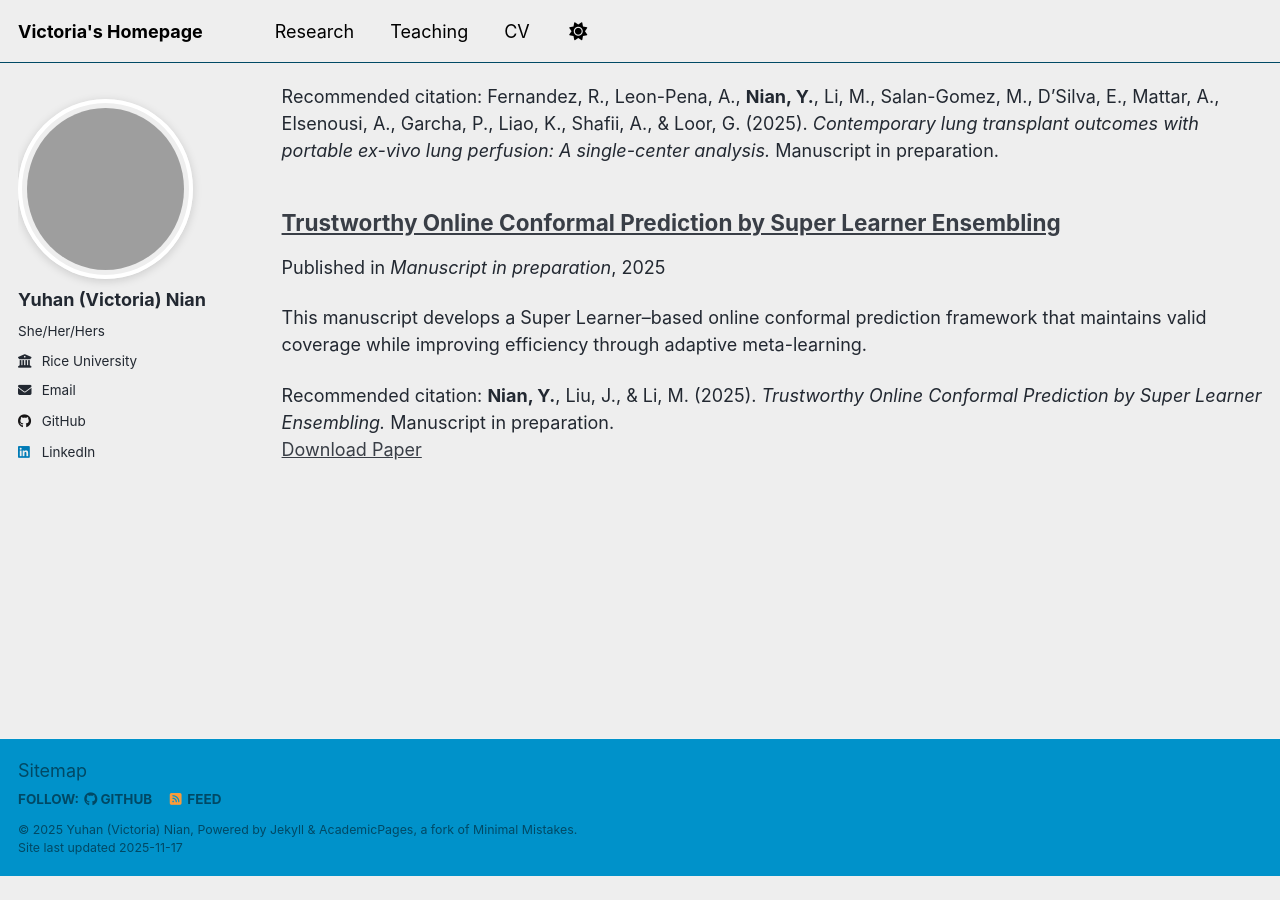
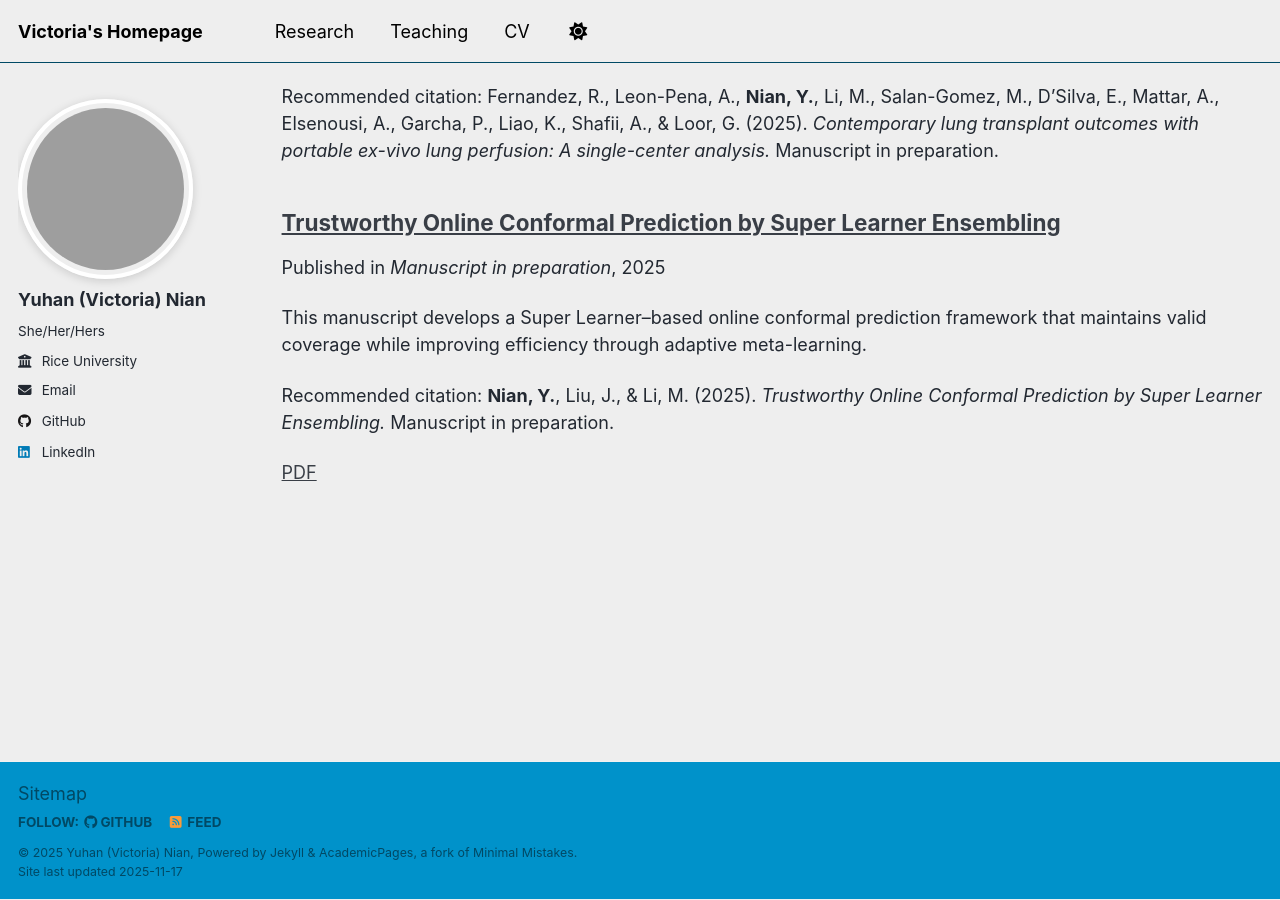
Before and after one commit to victorianian610/victorianian610.github.io, a Jekyll site: the page built from _pages/publications.html, in a window 1280 px wide and 900 px high, scrolled down 1327 px. Built offline with Jekyll 4.4.1, drawn with Linux system fonts in a browser that asks for light colours; a script that is not in the unit is left out; before the commit the page ends 2203 px from its top, so only the background shows below that.

Commit message:
Improve archive-single.html structure and logic
Refactor citation and excerpt handling in archive item.

```diff
--- a/_includes/archive-single.html
+++ b/_includes/archive-single.html
@@ -14,6 +14,7 @@
 
 <div class="{{ include.type | default: "list" }}__item">
   <article class="archive__item" itemscope itemtype="http://schema.org/CreativeWork">
+
     {% if include.type == "grid" and teaser %}
       <div class="archive__item-teaser">
         <img src=
@@ -26,59 +27,57 @@
       </div>
     {% endif %}
 
+    <!-- Title -->
     <h2 class="archive__item-title" itemprop="headline">
-      {% if post.link %}
-        <a href="{{ post.link }}">{{ title }}</a> <a href="{{ base_path }}{{ post.url }}" rel="permalink"><i class="fa fa-link" aria-hidden="true" title="permalink"></i><span class="sr-only">Permalink</span></a>
-      {% else %}
-        <a href="{{ base_path }}{{ post.url }}" rel="permalink">{{ title }}</a>
-      {% endif %}
+      <a href="{{ base_path }}{{ post.url }}" rel="permalink">{{ title }}</a>
     </h2>
 
-    {% if post.read_time %}
-      <p class="page__meta"><i class="fa fa-clock" aria-hidden="true"></i> {% include read-time.html %}</p>
+    <!-- Metadata for Teaching + Publications -->
+    {% if post.collection == 'teaching' %}
+      <p>
+        {{ post.type }},
+        <i>{{ post.venue }}</i>,
+        {{ post.terms | default: post.date | date: "%Y" }}
+      </p>
+
+    {% elsif post.collection == 'publications' %}
+      <p>
+        Published in <i>{{ post.venue }}</i>,
+        {{ post.date | default: "1900-01-01" | date: "%Y" }}
+      </p>
+
+    {% elsif post.date %}
+      <p class="page__date">
+        <strong><i class="fa fa-fw fa-calendar"></i> Published:</strong>
+        <time datetime="{{ post.date | date_to_xmlschema }}">
+          {{ post.date | date: "%B %d, %Y" }}
+        </time>
+      </p>
     {% endif %}
 
-        {% if post.collection == 'teaching' %}
-          <p> {{ post.type }}, <i>{{ post.venue }}</i>, {{ post.date | default: "1900-01-01" | date: "%Y" }} </p>
-        {% elsif post.collection == 'publications' %}
-          <p>Published in <i>{{ post.venue }}</i>, {{ post.date | default: "1900-01-01" | date: "%Y" }} </p>
-        {% elsif post.date %}
-         <p class="page__date"><strong><i class="fa fa-fw fa-calendar" aria-hidden="true"></i> {{ site.data.ui-text[site.locale].date_label | default: "Published:" }}</strong> <time datetime="{{ post.date | date_to_xmlschema }}">{{ post.date | date: "%B %d, %Y" }}</time></p>
-        {% endif %}
-
-    {% if post.excerpt and site.read_more != 'enabled' %}
-    <p class="archive__item-excerpt" itemprop="description">{{ post.excerpt | markdownify }}</p>
-    {% elsif post.excerpt and site.read_more == 'enabled' %}
-    <p class="archive__item-excerpt" itemprop="description"><p>{{ post.excerpt | markdownify | remove: '<p>' | remove: '</p>' }}<strong><a href="{{ base_path }}{{ post.url }}" rel="permalink"> Read more</a></strong></p>
+    <!-- Summary / excerpt -->
+    {% if post.excerpt %}
+      <p class="archive__item-excerpt">{{ post.excerpt | markdownify }}</p>
     {% endif %}
 
-    {% if post.citation and post.paperurl and post.slidesurl and post.bibtexurl %}
-      <p>Recommended citation: {{ post.citation }}<br /><a href="{{ post.paperurl }}">Download Paper</a> | <a href="{{ post.slidesurl }}">Download Slides</a> | <a href="{{ post.bibtexurl }}">Download Bibtex</a></p>
-    {% elsif post.citation and post.paperurl and post.slidesurl %}
-      <p>Recommended citation: {{ post.citation }}<br /><a href="{{ post.paperurl }}">Download Paper</a> | <a href="{{ post.slidesurl }}">Download Slides</a></p>
-    {% elsif post.citation and post.paperurl and post.bibtexurl %}
-      <p>Recommended citation: {{ post.citation }}<br /><a href="{{ post.paperurl }}">Download Paper</a> | <a href="{{ post.bibtexurl }}">Download Bibtex</a></p>
-    {% elsif post.citation and post.paperurl %}
-      <p>Recommended citation: {{ post.citation }}<br /><a href="{{ post.paperurl }}">Download Paper</a></p>
-    {% elsif post.citation and post.slidesurl and post.bibtexurl %}
-      <p>Recommended citation: {{ post.citation }}<br /><a href="{{ post.slidesurl }}">Download Slides</a> | <a href="{{ post.bibtexurl}}">Download Bibtex</a></p>
-    {% elsif post.citation and post.slidesurl %}
-      <p>Recommended citation: {{ post.citation }}<br /><a href="{{ post.slidesurl }}">Download Slides</a></p>
-    {% elsif post.citation and post.bibtexurl %}
-      <p>Recommended citation: {{ post.citation }}<br /><a href="{{ post.bibtexurl }}">Download Bibtex</a></p>
-    {% elsif post.citation %}
+    <!-- Flexible citation + links -->
+    {% if post.citation %}
       <p>Recommended citation: {{ post.citation }}</p>
-    {% elsif post.paperurl and post.bibtexurl %}
-      <p><a href=" {{ post.paperurl }} ">Preview Paper</a> | <a href="{{ post.bibtexurl }}">Download Bibtex</a></p>
-    {% elsif post.paperurl %}
-      <p><a href=" {{ post.paperurl }} ">Preview Paper</a></p>
-    {% elsif post.slidesurl and post.bibtexurl %}
-      <p><a href="{{ post.slidesurl }}">Download Slides</a> | <a href="{{ post.bibtexurl }}">Download Bibtex</a></p>
-    {% elsif post.slidesurl %}
-      <p><a href="{{ post.slidesurl }}">Download Slides</a></p>
-    {% elsif post.bibtexurl %}
-      <p><a href="{{ post.bibtexurl }}">Download Bibtex</a></p>
     {% endif %}
+
+    <p>
+    {% if post.paperurl %}
+      <a href="{{ post.paperurl }}">PDF</a>
+    {% endif %}
+    {% if post.slidesurl %}
+      {% if post.paperurl %} | {% endif %}
+      <a href="{{ post.slidesurl }}">Slides</a>
+    {% endif %}
+    {% if post.bibtexurl %}
+      {% if post.paperurl or post.slidesurl %} | {% endif %}
+      <a href="{{ post.bibtexurl }}">BibTeX</a>
+    {% endif %}
+    </p>
 
   </article>
 </div>
```
